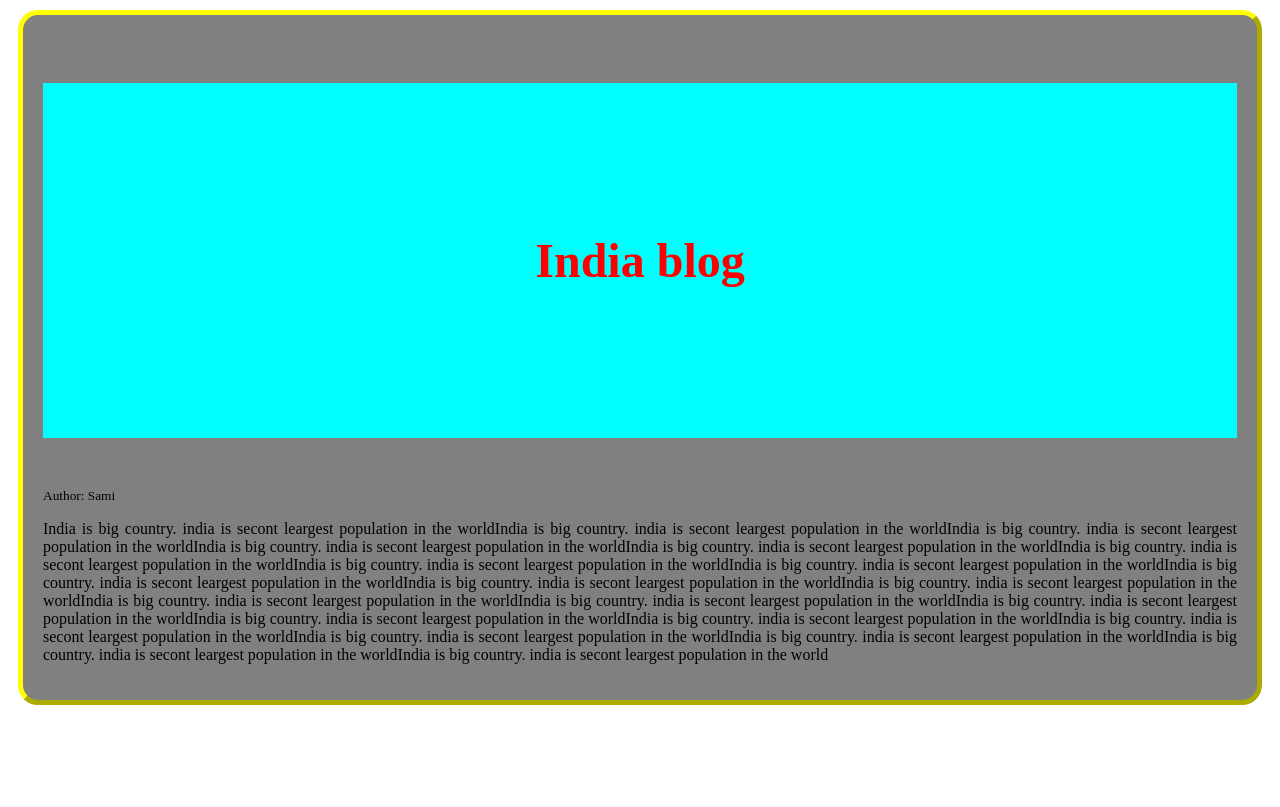
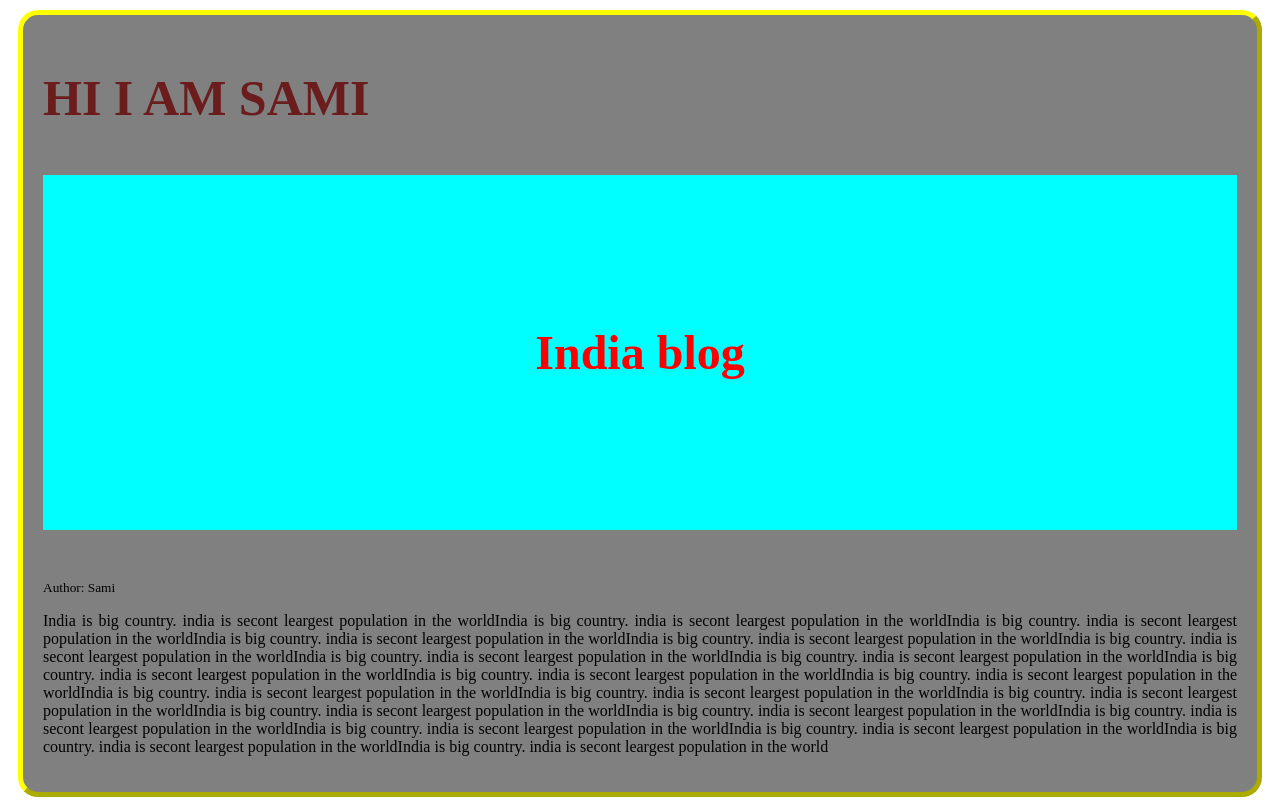
Before and after one commit to emhsami/my-first-repo, a plain HTML site: page index.html in a window 1280 px wide. Shown: the part 1821-2628 px from the top of the page. Before the commit the page ends 2536 px from the top, so only its background shows below. Drawn offline with Linux system fonts and the light colour scheme.

Commit message:
next day adding to github

```diff
--- a/index.html
+++ b/index.html
@@ -73,6 +73,7 @@
 
 
     <div class="blog2">
+      <h1>HI I AM SAMI</h1>
         <h3 class="blog-t">India blog</h3>
         <small>Author: Sami</small>
     <p>India is big country. india is secont leargest population in the worldIndia is big country. india is secont leargest population in the worldIndia is big country. india is secont leargest population in the worldIndia is big country. india is secont leargest population in the worldIndia is big country. india is secont leargest population in the worldIndia is big country. india is secont leargest population in the worldIndia is big country. india is secont leargest population in the worldIndia is big country. india is secont leargest population in the worldIndia is big country. india is secont leargest population in the worldIndia is big country. india is secont leargest population in the worldIndia is big country. india is secont leargest population in the worldIndia is big country. india is secont leargest population in the worldIndia is big country. india is secont leargest population in the worldIndia is big country. india is secont leargest population in the worldIndia is big country. india is secont leargest population in the worldIndia is big country. india is secont leargest population in the worldIndia is big country. india is secont leargest population in the worldIndia is big country. india is secont leargest population in the worldIndia is big country. india is secont leargest population in the worldIndia is big country. india is secont leargest population in the worldIndia is big country. india is secont leargest population in the world</p>
```
